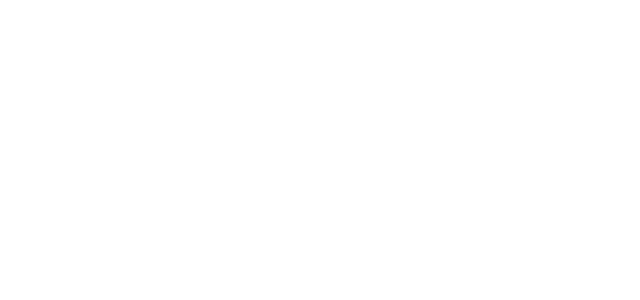
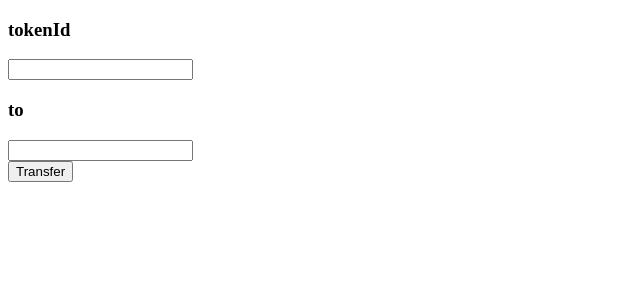
Before and after one commit to PasarProtocol/PasarSDK, a React (Create React App) app in the folder samples/: page /transfer in a window 1280 px wide. Before the commit this address had no page. Shown: the top 300 px of the page, without its empty margins (0-640 px from the left). Built offline with nearby package versions, Linux system fonts and the light colour scheme; what @web3-react/core would draw is missing.

Commit message:
:sparkles: Implement: Implement the feature of transfer on sample project

```diff
--- a/package.json
+++ b/package.json
@@ -1,6 +1,6 @@
 {
   "name": "@pasarprotocol/pasar-sdk-development",
-  "version": "0.0.13",
+  "version": "0.0.16",
   "description": "PasarProtocol NFT Marketplace SDK",
   "exports": {
     "node": "./dist/pasar-sdk.js",
--- a/samples/package.json
+++ b/samples/package.json
@@ -4,7 +4,7 @@
   "private": true,
   "dependencies": {
     "@ethersproject/providers": "^5.5.2",
-    "@pasarprotocol/pasar-sdk-development": "0.0.13",
+    "@pasarprotocol/pasar-sdk-development": "0.0.16",
     "@testing-library/jest-dom": "^5.16.5",
     "@testing-library/react": "^13.3.0",
     "@testing-library/user-event": "^13.5.0",
--- a/samples/src/SigninEE.js
+++ b/samples/src/SigninEE.js
@@ -27,6 +27,10 @@
     navigate("/burn");
   }
 
+  const handleClickTransfer = () => {
+    navigate("/transfer");
+  }
+
   return (
     !login ?
     <div>
@@ -39,6 +43,7 @@
         <div>
           <button onClick={handleClickMint}>Add New NFT</button>
           <button onClick={handleClickBurn}>Burn NFT</button>
+          <button onClick={handleClickTransfer}>Transfer NFT</button>
         </div>
 
     </div>
--- a/samples/src/index.js
+++ b/samples/src/index.js
@@ -10,6 +10,7 @@
 import App from './App';
 import MintNFT from './mintNFT';
 import BurnNFT from './burnNFT';
+import TransferNFT from './transfer';
 
 const getLibrary = (provider) => {
   const library = new Web3Provider(provider);
@@ -23,6 +24,7 @@
       <Route path="/" element={<App />} />
       <Route path="/mint" element={<MintNFT />} />
       <Route path="/burn" element={<BurnNFT />} />
+      <Route path="/transfer" element={<TransferNFT />} />
     </Routes>
   </BrowserRouter>
 }
--- /dev/null
+++ b/samples/src/transfer.js
@@ -0,0 +1,28 @@
+import { useState } from "react";
+import { transfer } from "@pasarprotocol/pasar-sdk-development";
+
+const TransferNFT = () => {
+    const [tokenId, setTokenId] = useState("");
+    const [toAddress, setToAddress] = useState("");
+
+    const handleTransfer = async () => {
+        let result = await transfer(tokenId, toAddress, 1);
+        console.log(result);
+    }
+
+    return (
+        <div>
+            <div>
+                <h3 className="sub_title">tokenId</h3>
+                <input value={tokenId} onChange={(e) => setTokenId(e.target.value)}/>
+            </div>
+            <div>
+                <h3 className="sub_title">to</h3>
+                <input value={toAddress} onChange={(e) => setToAddress(e.target.value)}/>
+            </div>
+            <button className="button" onClick={handleTransfer}>Transfer</button>
+        </div>
+    );
+}
+
+export default TransferNFT;
```
